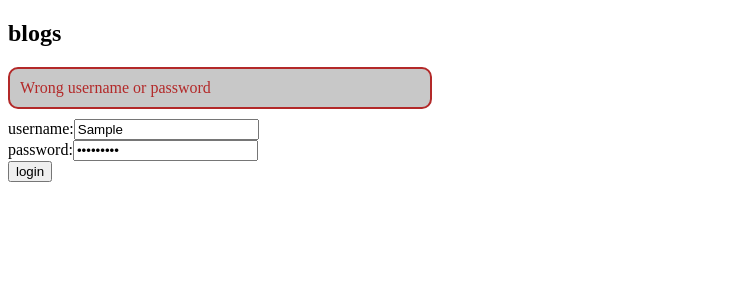
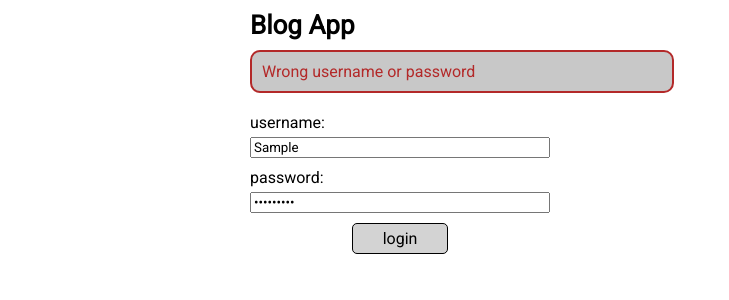
Before and after one commit to BrightsDays/fullstackopen, a React (Create React App) app in the folder part7/bloglist-frontend/: page / in a window 1280 px wide. Both pictures are taken after typing "Sample", "Sample123" into the empty fields and a click on the button "login". Shown: the top 300 px of the page, without its empty margins (0-729 px from the left). Built offline with nearby package versions, Linux system fonts and the light colour scheme; no server answers.

Commit message:
add styles

```diff
--- a/part7/bloglist-frontend/package.json
+++ b/part7/bloglist-frontend/package.json
@@ -12,6 +12,7 @@
     "react-router-dom": "^6.3.0",
     "react-scripts": "5.0.1",
     "redux": "^4.2.0",
+    "styled-components": "^5.3.5",
     "web-vitals": "^2.1.4"
   },
   "scripts": {
--- a/part7/bloglist-frontend/src/App.js
+++ b/part7/bloglist-frontend/src/App.js
@@ -7,17 +7,60 @@ import Togglable from './components/Togglable'
 import Notification from './components/Notification'
 import { useDispatch, useSelector } from 'react-redux'
 import { login, logout } from './reducers/loginReducer'
-import './index.css'
 import UserList from './components/UserList'
 import { Routes, Route, Link } from 'react-router-dom'
 import UserPage from './components/User'
 import BlogPage from './components/Blog'
+import './index.css'
+import styled from 'styled-components'
+
+const Container = styled.div`
+  width: 800px;
+  max-width: 100%;
+  margin: 0 auto;
+`
+const Title = styled.h1`
+  margin: 10px;
+  font-size: 26px;
+`
+const Navigation = styled.nav`
+  position: relative;
+  height: 23px;
+  background-color: lightgrey;
+  padding: 5px;
+`
+const NavLink = styled(Link)`
+  line-height: 25px;
+  padding: 5px;
+  text-decoration: none;
+  &:hover {
+    text-decoration: underline;
+  }
+`
+const LoginBlock = styled.div`
+  position: absolute;
+  top: 5px;
+  right: 5px;
+`
+const Button = styled.button`
+  font-size: 16px;
+  margin-left: 10px;
+  background-color: lightgrey;
+  border: 1px solid black;
+  border-radius: 5px;
+  cursor: pointer;
+  &:hover {
+    background-color: white;
+  }
+`
+const BlogsContainer = styled.div`
+  padding: 10px;
+`
 
 const App = () => {
   const dispatch = useDispatch()
   const user = useSelector(state => state.login)
   const addBlogRef = useRef()
-  const padding = { padding: 5 }
 
   useEffect(() => {
     const loggedUser = window.localStorage.getItem('loggedUser')
@@ -29,8 +72,8 @@ const App = () => {
     }
   }, [])
 
-  return (<div>
-    <h2>blogs</h2>
+  return (<Container>
+    <Title>Blog App</Title>
     <Notification />
 
     {!user
@@ -39,22 +82,24 @@ const App = () => {
       )
       : (
         <div>
-          <nav>
-            <Link style={padding} to='/blogs'>blogs</Link>
-            <Link style={padding} to='/users'>users</Link>
-            <span style={padding}>{user.username} is logged in</span>
-            <button style={padding} onClick={() => dispatch(logout())}>log out</button>
-          </nav>
+          <Navigation>
+            <NavLink to='/blogs'>blogs</NavLink>
+            <NavLink to='/users'>users</NavLink>
+            <LoginBlock>
+              <span>{user.username} is logged in</span>
+              <Button onClick={() => dispatch(logout())}>log out</Button>
+            </LoginBlock>
+          </Navigation>
 
           <Routes>
             <Route path='/' element='Blog app' />
             <Route path='/blogs' element={
-              <div>
-                <Togglable showLabel="new blog" hideLabel="cancel" ref={addBlogRef}>
+              <BlogsContainer>
+                <Togglable showLabel="new blog" hideLabel="cancel form" ref={addBlogRef}>
                   <BlogForm />
                 </Togglable>
                 <BlogList userName={user.username} />
-              </div>
+              </BlogsContainer>
             } />
             <Route path='/blogs/:id' element={<BlogPage />} />
             <Route path='/users' element={<UserList />} />
@@ -62,7 +107,7 @@ const App = () => {
           </Routes>
         </div>
       )}
-  </div>)
+  </Container>)
 }
 
 export default App
--- a/part7/bloglist-frontend/src/components/Blog.js
+++ b/part7/bloglist-frontend/src/components/Blog.js
@@ -5,6 +5,41 @@ import { initBlogs } from '../reducers/blogReducer'
 import { deleteBlog, addLike } from '../reducers/blogReducer'
 import { showNotification } from '../reducers/notificationReducer'
 import CommentForm from './CommentForm'
+import styled from 'styled-components'
+
+const Container = styled.div`
+  display: flex;
+  position: relative;
+  flex-direction: column;
+  margin: 5px 0;
+  padding: 5px;
+`
+const Flex = styled.div`
+  display: flex;
+  gap: 10px;
+  margin-bottom: 5px;
+  align-items: baseline;
+`
+const Title = styled.h3`
+  font-size: 20px;
+  margin: 5px 0;
+`
+const Paragraph = styled.p`
+  margin: 0 0 5px 0;
+`
+const Button = styled.button`
+  width: fit-content;
+  display: block;
+  padding: 5px 30px;
+  font-size: 16px;
+  background-color: lightgrey;
+  border: 1px solid black;
+  border-radius: 5px;
+  cursor: pointer;
+  &:hover {
+    background-color: white;
+  }
+`
 
 const BlogPage = () => {
   const dispatch = useDispatch()
@@ -32,25 +67,25 @@ const BlogPage = () => {
     : null
 
   if (blog) return (
-    <div className="blog__item">
-      <p>{blog.title} - {blog.author}</p>
-      <p>{blog.url}</p>
+    <Container>
+      <Title>{blog.title} - {blog.author}</Title>
+      <Paragraph><b>URL:</b> {blog.url}</Paragraph>
 
-      <div className="button-box">
-        <p className='blog__likes'>likes: {blog.likes}</p>
-        <button
+      <Flex>
+        <Paragraph><b>likes:</b> {blog.likes}</Paragraph>
+        <Button
           className='button--like'
-          onClick={() => dispatch(addLike(blog))}>like</button>
-      </div>
+          onClick={() => dispatch(addLike(blog))}>like</Button>
+      </Flex>
 
-      <p>Added by {blog.user.username}</p>
+      <Paragraph>Added by {blog.user.username}</Paragraph>
       {user.username === blog.user.username &&
-        <button onClick={() => clickHandler()}>delete</button>}
+        <Button onClick={() => clickHandler()}>delete</Button>}
 
-      <h3>Comments</h3>
+      <Title>Comments</Title>
+      {comments}
       <CommentForm blog={blog} />
-      {comments}
-    </div>
+    </Container>
   )
 }
 
--- a/part7/bloglist-frontend/src/components/BlogForm.js
+++ b/part7/bloglist-frontend/src/components/BlogForm.js
@@ -1,6 +1,34 @@
 import { createBlog } from '../reducers/blogReducer'
 import { showNotification } from '../reducers/notificationReducer'
 import { useDispatch } from 'react-redux'
+import styled from 'styled-components'
+
+const Title = styled.h3`
+  font-size: 20px;
+  margin: 5px 0;
+`
+const Form = styled.form`
+  width: 300px;
+  padding-bottom: 10px;
+`
+const Input = styled.input`
+  width: 100%;
+  margin: 5px 0 10px 0;
+  box-sizing: border-box;
+`
+const Button = styled.button`
+  display: block;
+  padding: 5px 30px;
+  margin: 0 auto;
+  font-size: 16px;
+  background-color: lightgrey;
+  border: 1px solid black;
+  border-radius: 5px;
+  cursor: pointer;
+  &:hover {
+    background-color: white;
+  }
+`
 
 const BlogForm = () => {
   const dispatch = useDispatch()
@@ -36,7 +64,7 @@ const BlogForm = () => {
     return (
       <div key={input}>
         <label htmlFor={input}>{input}:</label>
-        <input
+        <Input
           type='text'
           id={input}
           name={input}
@@ -46,11 +74,11 @@ const BlogForm = () => {
   })
 
   return (
-    <form onSubmit={handleSubmit}>
-      <h2>Create new</h2>
+    <Form onSubmit={handleSubmit}>
+      <Title>Create new</Title>
       {inputsList}
-      <button>create</button>
-    </form>
+      <Button>create</Button>
+    </Form>
   )
 }
 
--- a/part7/bloglist-frontend/src/components/BlogList.js
+++ b/part7/bloglist-frontend/src/components/BlogList.js
@@ -2,6 +2,19 @@ import { useDispatch, useSelector } from 'react-redux'
 import { useEffect } from 'react'
 import { initBlogs } from '../reducers/blogReducer'
 import { Link } from 'react-router-dom'
+import styled from 'styled-components'
+
+const Container = styled.div`
+  padding: 10px 0;
+`
+const NavLink = styled(Link)`
+  line-height: 25px;
+  padding: 5px;
+  text-decoration: none;
+  &:hover {
+    text-decoration: underline;
+  }
+`
 
 const BlogList = () => {
   const dispatch = useDispatch()
@@ -12,7 +25,7 @@ const BlogList = () => {
   }, [dispatch])
 
   return (
-    <div className='blog__list'>
+    <Container>
       {(blogs && blogs.length)
         ? blogs
           .slice()
@@ -20,12 +33,12 @@ const BlogList = () => {
           .map((blog) => {
             return (
               <li key={blog.id}>
-                <Link to={`/blogs/${blog.id}`}>{blog.title}</Link>
+                <NavLink to={`/blogs/${blog.id}`}>{blog.title}</NavLink>
               </li>
             )
           })
         : 'nothing'}
-    </div>
+    </Container>
   )
 }
 
--- a/part7/bloglist-frontend/src/components/CommentForm.js
+++ b/part7/bloglist-frontend/src/components/CommentForm.js
@@ -1,6 +1,31 @@
 import { addComment } from '../reducers/blogReducer'
 import { showNotification } from '../reducers/notificationReducer'
 import { useDispatch } from 'react-redux'
+import styled from 'styled-components'
+
+const Form = styled.form`
+  width: 100%;
+  padding: 10px 0;
+`
+const Input = styled.textarea`
+  width: 100%;
+  height: 60px;
+  margin: 5px 0 10px 0;
+  box-sizing: border-box;
+`
+const Button = styled.button`
+  display: block;
+  padding: 5px 30px;
+  margin: 0 0 0 auto;
+  font-size: 16px;
+  background-color: lightgrey;
+  border: 1px solid black;
+  border-radius: 5px;
+  cursor: pointer;
+  &:hover {
+    background-color: white;
+  }
+`
 
 const CommentForm = ({ blog }) => {
   const dispatch = useDispatch()
@@ -18,17 +43,17 @@ const CommentForm = ({ blog }) => {
   }
 
   return (
-    <form onSubmit={handleSubmit}>
+    <Form onSubmit={handleSubmit}>
       <div>
         <label htmlFor='comment'>comment:</label>
-        <input
-          type='text'
+        <Input
+          type='text-field'
           id='comment'
           name='comment'
         />
       </div>
-      <button>Add comment</button>
-    </form>
+      <Button>Add comment</Button>
+    </Form>
   )
 }
 
--- a/part7/bloglist-frontend/src/components/LoginForm.js
+++ b/part7/bloglist-frontend/src/components/LoginForm.js
@@ -1,5 +1,29 @@
 import { useDispatch } from 'react-redux'
 import { login } from '../reducers/loginReducer'
+import styled from 'styled-components'
+
+const Form = styled.form`
+  width: 300px;
+  padding: 10px;
+`
+const Input = styled.input`
+  width: 100%;
+  margin: 5px 0 10px 0;
+  box-sizing: border-box;
+`
+const Button = styled.button`
+  display: block;
+  padding: 5px 30px;
+  margin: 0 auto;
+  font-size: 16px;
+  background-color: lightgrey;
+  border: 1px solid black;
+  border-radius: 5px;
+  cursor: pointer;
+  &:hover {
+    background-color: white;
+  }
+`
 
 const LoginForm = () => {
   const dispatch = useDispatch()
@@ -14,10 +38,10 @@ const LoginForm = () => {
   }
 
   return (
-    <form onSubmit={handleSubmit}>
+    <Form onSubmit={handleSubmit}>
       <div>
         <label htmlFor='login'>username:</label>
-        <input
+        <Input
           type='text'
           id='username'
           name='username'
@@ -25,14 +49,14 @@ const LoginForm = () => {
       </div>
       <div>
         <label htmlFor='password'>password:</label>
-        <input
+        <Input
           type='password'
           id='password'
           name='password'
         />
       </div>
-      <button id='login-button'>login</button>
-    </form>
+      <Button id='login-button'>login</Button>
+    </Form>
   )
 }
 
--- a/part7/bloglist-frontend/src/components/Notification.js
+++ b/part7/bloglist-frontend/src/components/Notification.js
@@ -1,11 +1,22 @@
 import { useSelector } from 'react-redux'
+import styled from 'styled-components'
+
+const Message = styled.p`
+  margin: 10px;
+  min-width: 400px;
+  width: 400px;
+  max-width: 100%;
+  padding: 10px;
+  background-color: rgb(200, 200, 200);
+  border-radius: 10px;
+`
 
 const Notification = () => {
   const notification = useSelector((state) => state.notification)
 
   if (notification.content)
     return (
-      <p className={`${notification.type} message`}>{notification.content}</p>
+      <Message className={`${notification.type} message`}>{notification.content}</Message>
     )
 }
 
--- a/part7/bloglist-frontend/src/components/Togglable.js
+++ b/part7/bloglist-frontend/src/components/Togglable.js
@@ -1,5 +1,19 @@
 import { forwardRef, useImperativeHandle, useState } from 'react'
 import PropTypes from 'prop-types'
+import styled from 'styled-components'
+
+const Button = styled.button`
+  display: block;
+  padding: 5px 30px;
+  font-size: 16px;
+  background-color: lightgrey;
+  border: 1px solid black;
+  border-radius: 5px;
+  cursor: pointer;
+  &:hover {
+    background-color: white;
+  }
+`
 
 const Togglable = forwardRef((props, refs) => {
   const [visible, setVisible] = useState(false)
@@ -11,11 +25,11 @@ const Togglable = forwardRef((props, refs) => {
   return (
     <div>
       <div className={visible ? 'hidden' : ''}>
-        <button className='toggle-button' onClick={toggleVisibility}>{props.showLabel}</button>
+        <Button className='toggle-button' onClick={toggleVisibility}>{props.showLabel}</Button>
       </div>
       <div className={`${visible ? '' : 'hidden'} togglableContent`}>
         { props.children }
-        <button className='toggle-button' onClick={toggleVisibility}>{props.hideLabel}</button>
+        <Button className='toggle-button' onClick={toggleVisibility}>{props.hideLabel}</Button>
       </div>
     </div>
   )
--- a/part7/bloglist-frontend/src/components/User.js
+++ b/part7/bloglist-frontend/src/components/User.js
@@ -2,6 +2,24 @@ import { useDispatch, useSelector } from 'react-redux'
 import { useEffect } from 'react'
 import { initUsers } from '../reducers/userReducer'
 import { useMatch } from 'react-router-dom'
+import styled from 'styled-components'
+
+const Container = styled.div`
+  width: 800px;
+  max-width: 100%;
+  margin: 0 auto;
+  padding: 10px;
+`
+const Title = styled.h3`
+  font-size: 20px;
+  margin: 5px 0;
+`
+const Header = styled.h4`
+  margin: 5px 0;
+`
+const List = styled.ul`
+  padding-left: 12px;
+`
 
 const UserPage = () => {
   const dispatch = useDispatch()
@@ -17,13 +35,15 @@ const UserPage = () => {
     : null
 
   if (user) return (
-    <div>
-      <h3>{user.username}</h3>
-      <h4>Added blogs:</h4>
-      <ul>
-        {user.blogs.map(blog => <li key={blog.id}>{blog.title}</li>)}
-      </ul>
-    </div>
+    <Container>
+      <Title>{user.username}</Title>
+      <Header>Added blogs:</Header>
+      <List>
+        {user.blogs.length
+          ? user.blogs.map(blog => <li key={blog.id}>{blog.title}</li>)
+          : <p>none</p>}
+      </List>
+    </Container>
   )
 }
 
--- a/part7/bloglist-frontend/src/index.css
+++ b/part7/bloglist-frontend/src/index.css
@@ -1,40 +1,11 @@
-.button-box {
-    display: flex;
-}
+@import url('https://fonts.googleapis.com/css2?family=Roboto&display=swap');
 
-.button-box p {
-    margin: 0 10px 0 0;
+* {
+    font-family: 'Roboto', serif;
 }
 
 .hidden {
     display: none;
-}
-
-.blog__item {
-    display: flex;
-    position: relative;
-    flex-direction: column;
-    margin: 5px 0;
-    padding: 5px;
-}
-
-.blog__item p {
-    margin: 0 0 5px 0;
-}
-
-.blog__item .toggle-button {
-    position: absolute;
-    top: 5px;
-    right: 5px;
-}
-
-.message {
-    width: 400px;
-    max-width: 100%;
-    margin: 10px 0;
-    padding: 10px;
-    background-color: rgb(200, 200, 200);
-    border-radius: 10px;
 }
 
 .error {
```
Also changed, not shown: part7/bloglist-frontend/src/components/UserList.js (+27 -7 lines), 1 other file (tests, documents, lock files or other folders).
